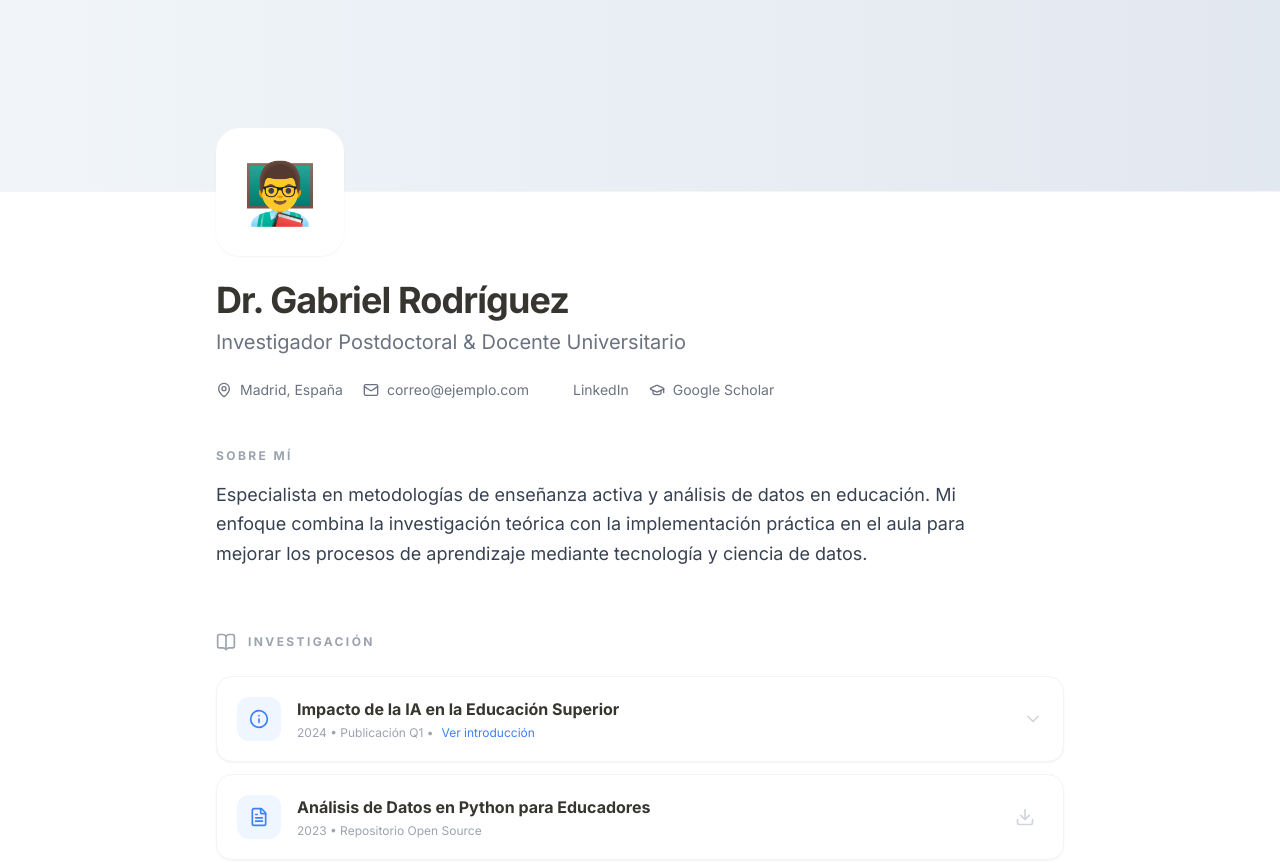
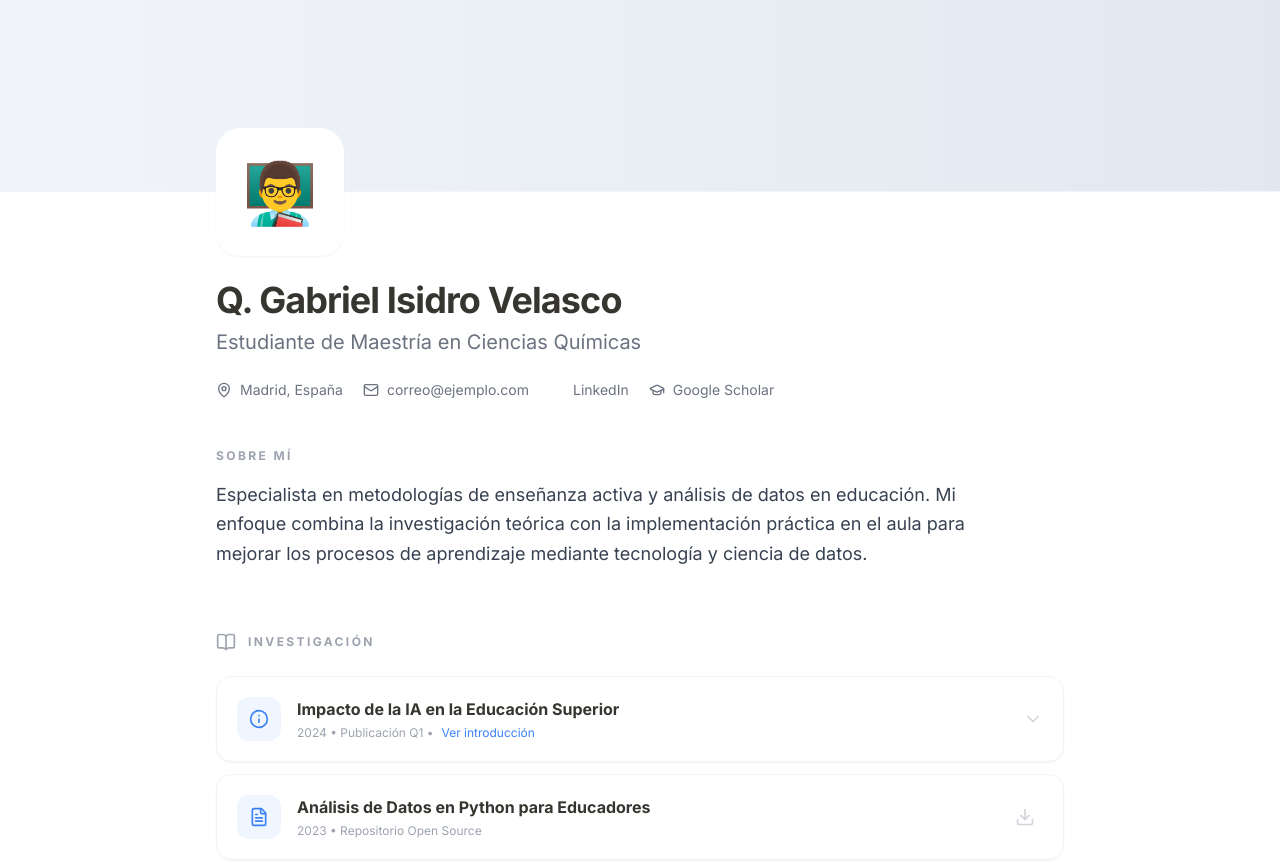
Before and after one commit to SoyGabrielV2222/Gabriel_Isidro, a plain HTML site: page index.html in a window 1280 px wide. Shown: the top 863 px of the page. Drawn offline with nearby package versions, Linux system fonts and the light colour scheme.

Commit message:
Update profile from Dr. Gabriel Rodríguez to Q. Gabriel Isidro Velasco

```diff
--- a/index.html
+++ b/index.html
@@ -3,7 +3,7 @@
 <head>
     <meta charset="UTF-8">
     <meta name="viewport" content="width=device-width, initial-scale=1.0">
-    <title>Perfil Profesional | Dr. Gabriel Rodríguez</title>
+    <title>Perfil Profesional | Q. Gabriel Isidro Velasco</title>
     <!-- Tailwind CSS para el diseño -->
     <script src="https://cdn.tailwindcss.com"></script>
     <!-- Lucide Icons -->
@@ -35,8 +35,8 @@
                     👨‍🏫
                 </div>
                 <div class="mt-6">
-                    <h1 class="text-4xl font-bold tracking-tight text-[#37352f]" id="prof-name">Dr. Gabriel Rodríguez</h1>
-                    <p class="text-xl text-gray-500 mt-2">Investigador Postdoctoral & Docente Universitario</p>
+                    <h1 class="text-4xl font-bold tracking-tight text-[#37352f]" id="prof-name">Q. Gabriel Isidro Velasco</h1>
+                    <p class="text-xl text-gray-500 mt-2">Estudiante de Maestría en Ciencias Químicas</p>
                 </div>
                 <div class="flex flex-wrap gap-5 mt-6 text-sm text-gray-500">
                     <div class="flex items-center gap-2 font-medium"><i data-lucide="map-pin" class="w-4 h-4"></i> Madrid, España</div>
@@ -166,4 +166,5 @@
         });
     </script>
 </body>
+
 </html>
```
